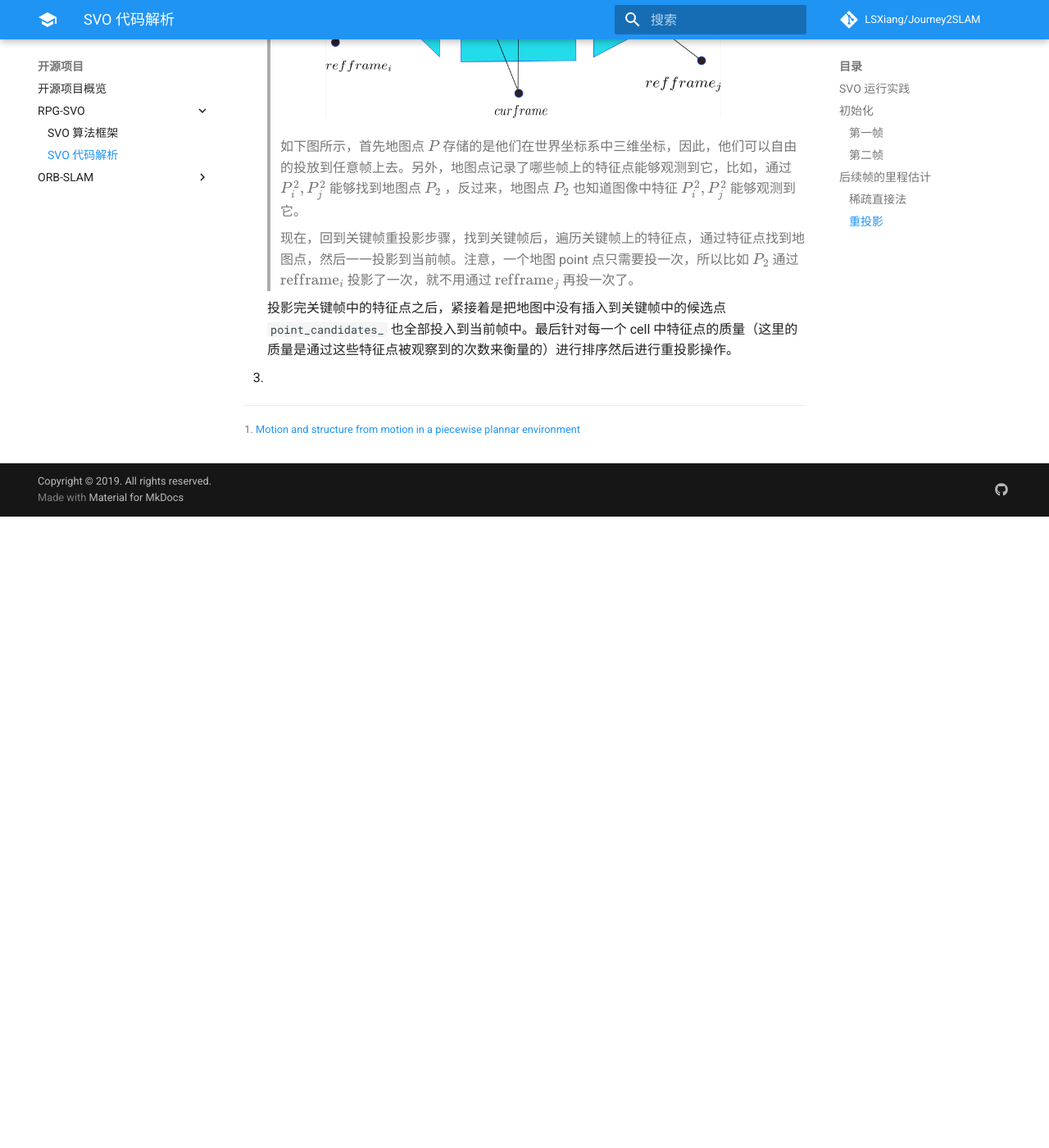
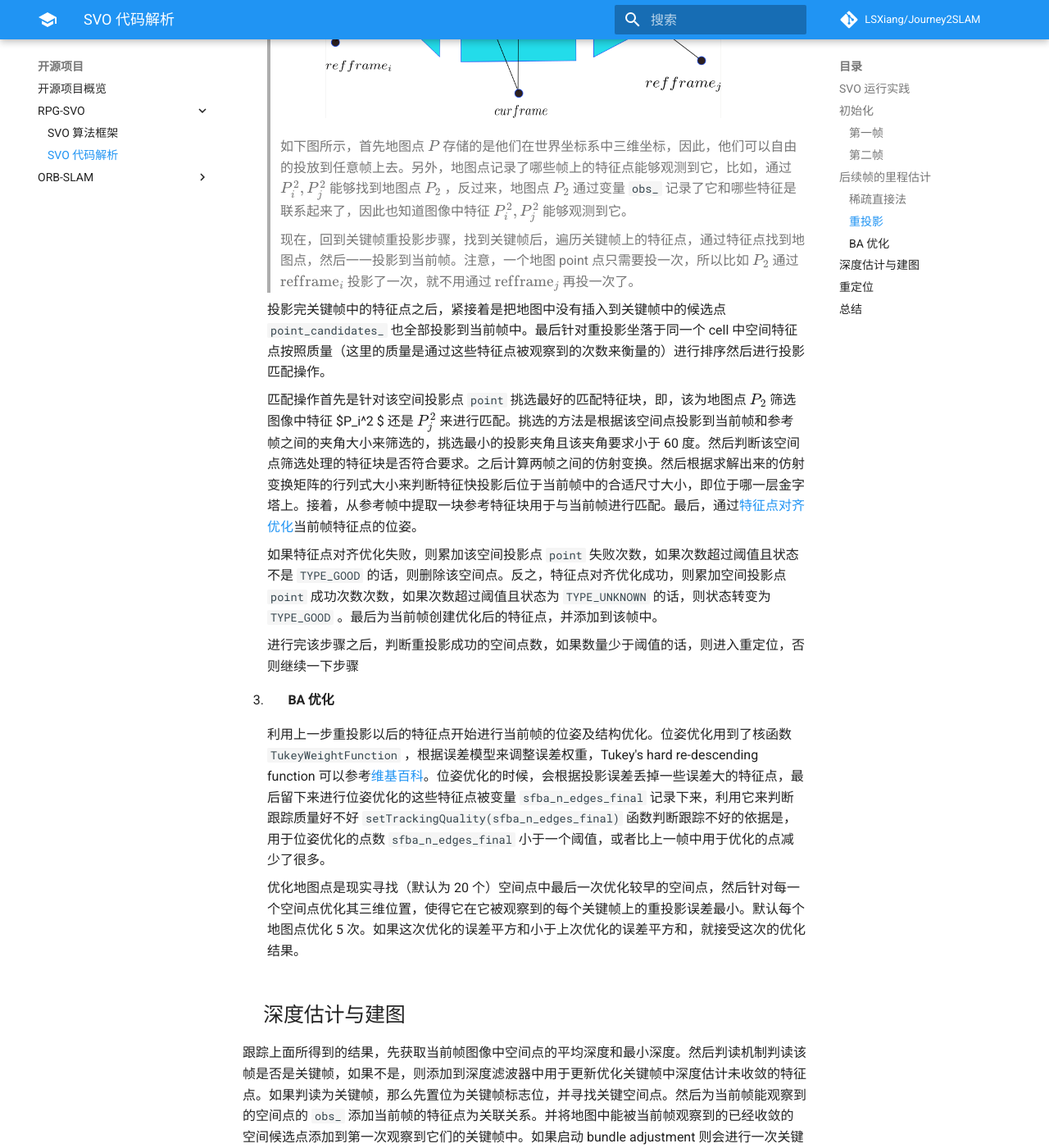
Before and after one commit to LSXiang/Journey2SLAM, an MkDocs documentation site: the page built from docs/projects/rpg_svo/code_analysis.md, in a window 1280 px wide and 1400 px high, scrolled down 3233 px. Shown: the whole window at 82% size. Built offline with MkDocs 1.6.1 and Material for MkDocs 9.7.7, drawn with Linux system fonts in a browser that asks for light colours; formulas are drawn with MathJax 3; comment, search, counter and statistics services are not loaded; before the commit the page ends 3863 px from its top, so only the background shows below that; some of the changed text lies outside the part shown.

Commit message:
Complete code parsing first edition

```diff
--- a/docs/projects/rpg_svo/code_analysis.md
+++ b/docs/projects/rpg_svo/code_analysis.md
@@ -55,19 +55,55 @@ SVO 的下载编译可以参照 SVO 作者写的教程：https://github.com/uzh-
 
 2. #### 重投影
 
-    重投影过程首先是获取地图中能够与当前帧存在共视的关键帧。共视的判断是通过投影关键帧中的 5 个关键特征点（位于图像中间和四个边角）到当前帧中，判断是这些关键特征点是否能够别当前帧所观察得到。如果存在共视，那么计算参考关键帧与当前帧之间的距离，然后按照距离从小到大排序，默认情况只从投影距离较小的 10 帧关键参考帧中的已经存在空间 3D 坐标的特征点到当前图像中，且通过记录空间点最后投影图像的 id (`point->last_projected_kf_id_`) 确保了同一个空间特征点只投影一次。
+    重投影过程首先是获取地图中能够与当前帧存在共视的关键帧。共视的判断是通过投影关键帧中的 5 个关键特征点（位于图像中间和四个边角）到当前帧中，判断是这些关键特征点是否能够被当前帧所观察得到。如果存在共视，那么计算参考关键帧与当前帧之间的距离，然后按照距离从小到大排序，默认情况只从投影距离较小的 10 帧关键参考帧中的已经存在空间 3D 坐标的特征点到当前图像中，且通过记录空间点最后投影图像的 id (`point->last_projected_kf_id_`) 确保了同一个空间特征点只投影一次。
 
     > 这里引用 白巧克力亦唯心 (贺博) [博客](https://blog.csdn.net/heyijia0327/article/details/51649082)中关于地图点和关键帧上的图像特征点是如何联系的来捋顺下这部分的描述的。
     >
     > ![Feature Reproject](image/feature_reproject.png)
     >
-    > 如下图所示，首先地图点 $P$ 存储的是他们在世界坐标系中三维坐标，因此，他们可以自由的投放到任意帧上去。另外，地图点记录了哪些帧上的特征点能够观测到它，比如，通过 $P_i^2 , P_j^2$ 能够找到地图点 $P_2$ ，反过来，地图点 $P_2$ 也知道图像中特征 $P_i^2 , P_j^2$ 能够观测到它。
+    > 如下图所示，首先地图点 $P$ 存储的是他们在世界坐标系中三维坐标，因此，他们可以自由的投放到任意帧上去。另外，地图点记录了哪些帧上的特征点能够观测到它，比如，通过 $P_i^2 , P_j^2$ 能够找到地图点 $P_2$ ，反过来，地图点 $P_2$ 通过变量 `obs_` 记录了它和哪些特征是联系起来了，因此也知道图像中特征 $P_i^2 , P_j^2$ 能够观测到它。
     >
     > 现在，回到关键帧重投影步骤，找到关键帧后，遍历关键帧上的特征点，通过特征点找到地图点，然后一一投影到当前帧。注意，一个地图 point 点只需要投一次，所以比如 $P_2$ 通过 $\text{refframe}_i$ 投影了一次，就不用通过 $\text{refframe}_j$ 再投一次了。
 
-    投影完关键帧中的特征点之后，紧接着是把地图中没有插入到关键帧中的候选点 `point_candidates_` 也全部投入到当前帧中。最后针对每一个 cell 中特征点的质量（这里的质量是通过这些特征点被观察到的次数来衡量的）进行排序然后进行重投影操作。
+    投影完关键帧中的特征点之后，紧接着是把地图中没有插入到关键帧中的候选点 `point_candidates_` 也全部投影到当前帧中。最后针对重投影坐落于同一个 cell 中空间特征点按照质量（这里的质量是通过这些特征点被观察到的次数来衡量的）进行排序然后进行投影匹配操作。
 
-3.
+    匹配操作首先是针对该空间投影点 `point` 挑选最好的匹配特征块，即，该为地图点 $P_2$ 筛选图像中特征 $P_i^2 $ 还是 $P_j^2$ 来进行匹配。挑选的方法是根据该空间点投影到当前帧和参考帧之间的夹角大小来筛选的，挑选最小的投影夹角且该夹角要求小于 60 度。然后判断该空间点筛选处理的特征块是否符合要求。之后计算两帧之间的仿射变换。然后根据求解出来的仿射变换矩阵的行列式大小来判断特征快投影后位于当前帧中的合适尺寸大小，即位于哪一层金字塔上。接着，从参考帧中提取一块参考特征块用于与当前帧进行匹配。最后，通过[特征点对齐优化](algorithm_framework.md#通过特征点对齐优化匹配关系)当前帧特征点的位姿。
+
+    如果特征点对齐优化失败，则累加该空间投影点 `point` 失败次数，如果次数超过阈值且状态不是 `TYPE_GOOD` 的话，则删除该空间点。反之，特征点对齐优化成功，则累加空间投影点 `point` 成功次数次数，如果次数超过阈值且状态为 `TYPE_UNKNOWN` 的话，则状态转变为 `TYPE_GOOD` 。最后为当前帧创建优化后的特征点，并添加到该帧中。
+
+    进行完该步骤之后，判断重投影成功的空间点数，如果数量少于阈值的话，则进入重定位，否则继续一下步骤
+
+
+
+3. #### BA 优化
+
+    利用上一步重投影以后的特征点开始进行当前帧的位姿及结构优化。位姿优化用到了核函数 `TukeyWeightFunction` ，根据误差模型来调整误差权重，Tukey's hard re-descending function 可以参考[维基百科](http://en.wikipedia.org/wiki/Redescending_M-estimator)。位姿优化的时候，会根据投影误差丢掉一些误差大的特征点，最后留下来进行位姿优化的这些特征点被变量 `sfba_n_edges_final` 记录下来，利用它来判断跟踪质量好不好 `setTrackingQuality(sfba_n_edges_final)`  函数判断跟踪不好的依据是，用于位姿优化的点数 `sfba_n_edges_final` 小于一个阈值，或者比上一帧中用于优化的点减少了很多。
+
+    优化地图点是现实寻找（默认为 20 个）空间点中最后一次优化较早的空间点，然后针对每一个空间点优化其三维位置，使得它在它被观察到的每个关键帧上的重投影误差最小。默认每个地图点优化 5 次。如果这次优化的误差平方和小于上次优化的误差平方和，就接受这次的优化结果。
+
+
+
+## 深度估计与建图
+
+跟踪上面所得到的结果，先获取当前帧图像中空间点的平均深度和最小深度。然后判读机制判读该帧是否是关键帧，如果不是，则添加到深度滤波器中用于更新优化关键帧中深度估计未收敛的特征点。如果判读为关键帧，那么先置位为关键帧标志位，并寻找关键空间点。然后为当前帧能观察到的空间点的 `obs_` 添加当前帧的特征点为关联关系。并将地图中能被当前帧观察到的已经收敛的空间候选点添加到第一次观察到它们的关键帧中。如果启动 bundle adjustment 则会进行一次关键帧的全局 BA 优化。当深度滤波器添加进去的帧是关键帧的话，那么将为该帧划分栅格，为栅格中还未有特征点的添加 Fast 特征，并利用后续帧对这些特征点进行深度估计。深度估计的整个过程算法可以参考上一篇算法分析中的[地图构建](algorithm_framework.md#地图构建)部分。
+
+在把新关键帧添加到地图中的时候，先判断下地图中存储的关键帧是否已经超过阈值了，如果是则选着地图中与当前关键帧距离最远的关键帧进行删除。
+
+
+
+## 重定位
+
+SVO中重定位，实现很简单，就是在跟丢之后，仍然假设当前帧的位姿和前一帧一样，往这个位姿上投地图点，用「后续帧的里程估计 」部分中的方法去优化计算，如果优化成功，就重定位回来，如果优化不成功，就继续下一帧。所以，在跟丢后，只能再回到跟丢时的位置，才能重定位回来。
+
+这样子实现重定位的方法很简单，可重定位的效果就很差了。这地方可以进行改进。
+
+
+
+## 总结
+
+关于 SVO 跑自己摄像头老丢失特征并重定位的一些分析可以参考贺博的博客[^2] 。对于 SVO 中多处雅克比矩阵的推导可以参考极品巧克力的博客[^3] 。如果你需要更细致的代码注解那么可以参考冯兵的博客[^4] 。
+
+
 
 
 
@@ -77,6 +113,12 @@ SVO 的下载编译可以参照 SVO 作者写的教程：https://github.com/uzh-
 
 [^1]: [Motion and structure from motion in a piecewise plannar environment](https://www.researchgate.net/publication/243764888_Motion_and_Structure_from_Motion_in_a_Piecewise_Planar_Environment)
 
+[^2]: [SVO 代码笔记](https://blog.csdn.net/heyijia0327/article/details/51649082)
+[^3]: [SVO 详细解读](www.cnblogs.com/ilekoaiq/p/8659631.html)
+[^4]: [一步步完善视觉里程计 系列](http://fengbing.net/)
+
+
+
 
 
 --8<--
```
